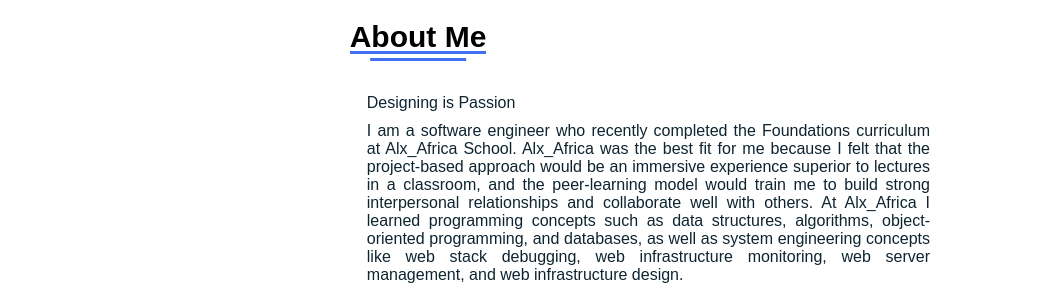
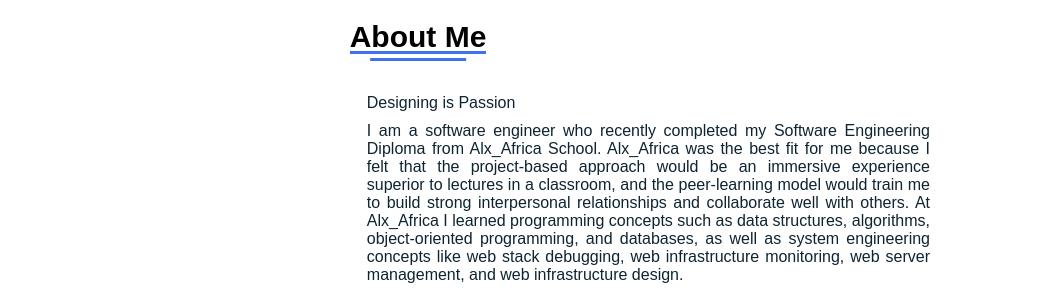
Before and after one commit to sunday4me/portfolio, a plain HTML site: page index.html in a window 1280 px wide. Shown: the part 860-1155 px from the top of the page, 222-1280 px from the left. Drawn offline with Linux system fonts and the light colour scheme.

Commit message:
Update index.html
graduated from alx africa

```diff
--- a/index.html
+++ b/index.html
@@ -67,7 +67,7 @@
             </div>
             <div class="left">
                 <div class="topic">Designing is Passion</div>
-                <p>I am a software engineer who recently completed the Foundations curriculum at Alx_Africa School. Alx_Africa was the best fit for me because I felt that the project-based approach would be an immersive experience superior to lectures in a classroom, and the peer-learning model would train me to build strong interpersonal relationships and collaborate well with others. At Alx_Africa I learned programming concepts such as data structures, algorithms, object-oriented programming, and databases, as well as system engineering concepts like web stack debugging, web infrastructure monitoring, web server management, and web infrastructure design.</p>
+                <p>I am a software engineer who recently completed my Software Engineering  Diploma from Alx_Africa School. Alx_Africa was the best fit for me because I felt that the project-based approach would be an immersive experience superior to lectures in a classroom, and the peer-learning model would train me to build strong interpersonal relationships and collaborate well with others. At Alx_Africa I learned programming concepts such as data structures, algorithms, object-oriented programming, and databases, as well as system engineering concepts like web stack debugging, web infrastructure monitoring, web server management, and web infrastructure design.</p>
                 <div class="button">
                     <button>Hire Me</button>
                 </div>
```
